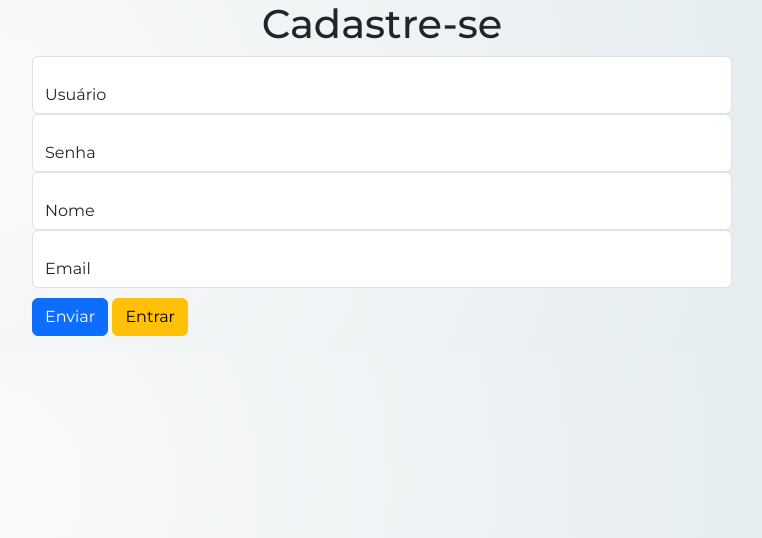
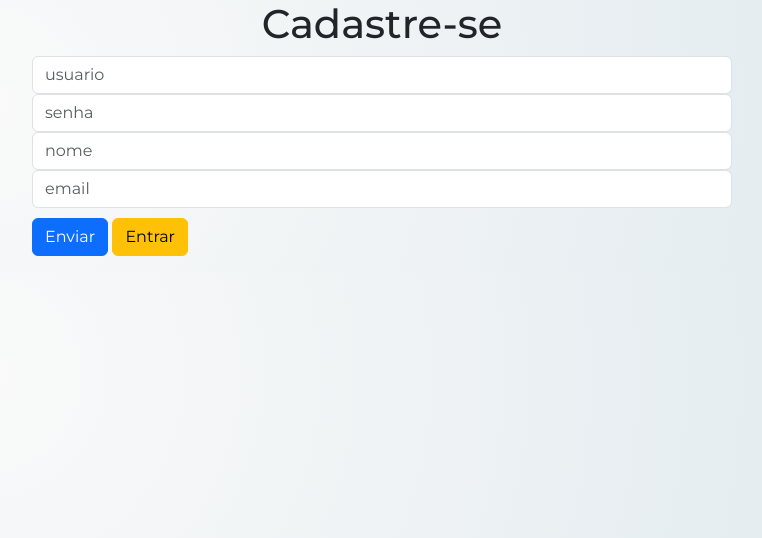
Before and after one commit to ZacMarshall1/TrabalhoA2, a PHP site: page /cadastro.php in a window 1280 px wide. Shown: the top 538 px of the page, without its empty margins (258-1020 px from the left). Run offline with PHP 8.4, Linux system fonts and the light colour scheme.

Commit message:
corrigindo cadastro

```diff
--- a/cadastro.php
+++ b/cadastro.php
@@ -56,25 +56,17 @@
 
         <h1>Cadastre-se</h1>
         <div class="mb-3">
-            <div class="form-floating">
-                <input class="form-control" type="text" placeholder="usuario" name="usuario">
-                <label for="usuario">Usuário</label>
+                <input class="form-control" type="text" placeholder="usuario" name="usuario" placeholder="Usuário">
+
+                <input class="form-control" type="text" placeholder="senha" name="senha" placeholder="Senha">
+
+                <input class="form-control" type="text" placeholder="nome" name="nome" placeholder="Nome">
+
+                <input class="form-control" type="text" placeholder="email" name="email" aria-placeholder="Email" >
+
+                <input class="btn btn-primary" type="submit" id="enviar" name="enviar" value="Enviar">
+                <a class="btn btn-warning" href="login.php">Entrar</a>
             </div>
-            <div class="form-floating">
-                <input class="form-control" type="text" placeholder="senha" name="senha">
-                <label for="senha">Senha</label>
-            </div>
-            <div class="form-floating">
-                <input class="form-control" type="text" placeholder="nome" name="nome">
-                <label for="nome">Nome</label>
-
-            </div>
-            <div class="form-floating">
-                <input class="form-control" type="text" placeholder="email" name="email">
-                <label for="email">Email</label>
-            </div>
-            <input class="btn btn-primary" type="submit" id="enviar" name="enviar" value="Enviar">
-            <a class="btn btn-warning" href="login.php">Entrar</a>
 
         </div>
     </div>
```
